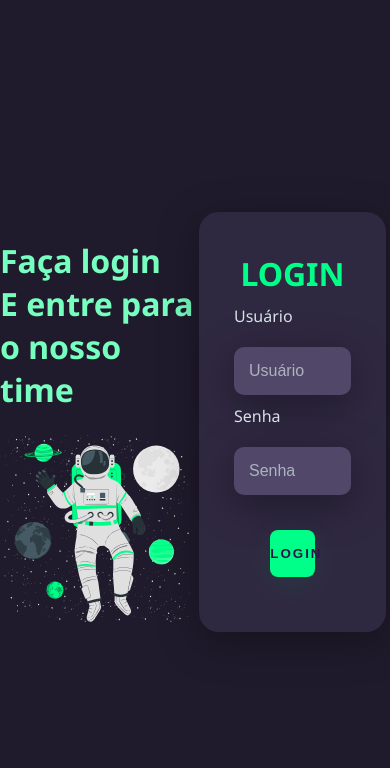
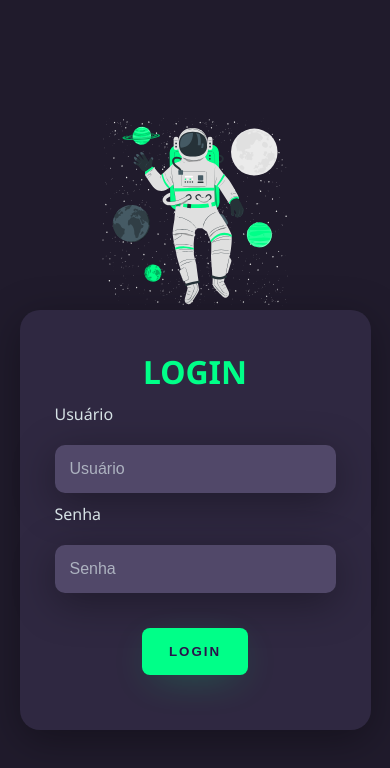
Before and after one commit to Amandaaaz/Primeiro-site-cadastro, a plain HTML site: page index.html in a window 390 px wide. Drawn offline with Linux system fonts and the light colour scheme.

Commit message:
Add files via upload

```diff
--- a/index.html
+++ b/index.html
@@ -11,7 +11,7 @@
     <div class="main-login">
         <div class="left-login">
             <h1> Faça login <br> E entre para o nosso time</h1>
-            <img src="astronauta.svg" alt="astronauta">
+            <img src="astronauta.svg" class="left-login-image" alt="astronauta">
         </div>
        <div class="right-login">
             <div class="card-login">
--- a/style.css
+++ b/style.css
@@ -3,6 +3,10 @@
 body {
     margin: 0%;
     font-family: 'Noto Sans', sans-serif;
+}
+
+body *{
+    box-sizing: border-box;
 }
 
 .main-login {
@@ -25,6 +29,12 @@
 
 .left-login > h1 {
     color: #77ffc0;
+    font-size: 3vw;
+
+}
+
+.left-login-image {
+    width: 35vw;
 
 }
 
@@ -100,3 +110,33 @@
     cursor: pointer;
     box-shadow: 0px 10px 40px -12px #00ff8052 ;
 }
+
+@media only screen and (max-width: 950px) {
+    .card-login {
+        width: 85%;
+    }
+}
+
+@media only screen and (max-width: 600px) {
+    .main-login {
+        flex-direction: column;
+
+    }
+    .left-login > h1 {
+        display: none;
+    }
+    .left-login {
+        width: 100%;
+        height: auto;
+    }
+    .right-login {
+        width: 100%;
+        height: auto;
+    }
+    .left-login-image {
+        width: 50vw;
+    }
+    .card-login {
+        width: 90%;
+    }
+}
```
